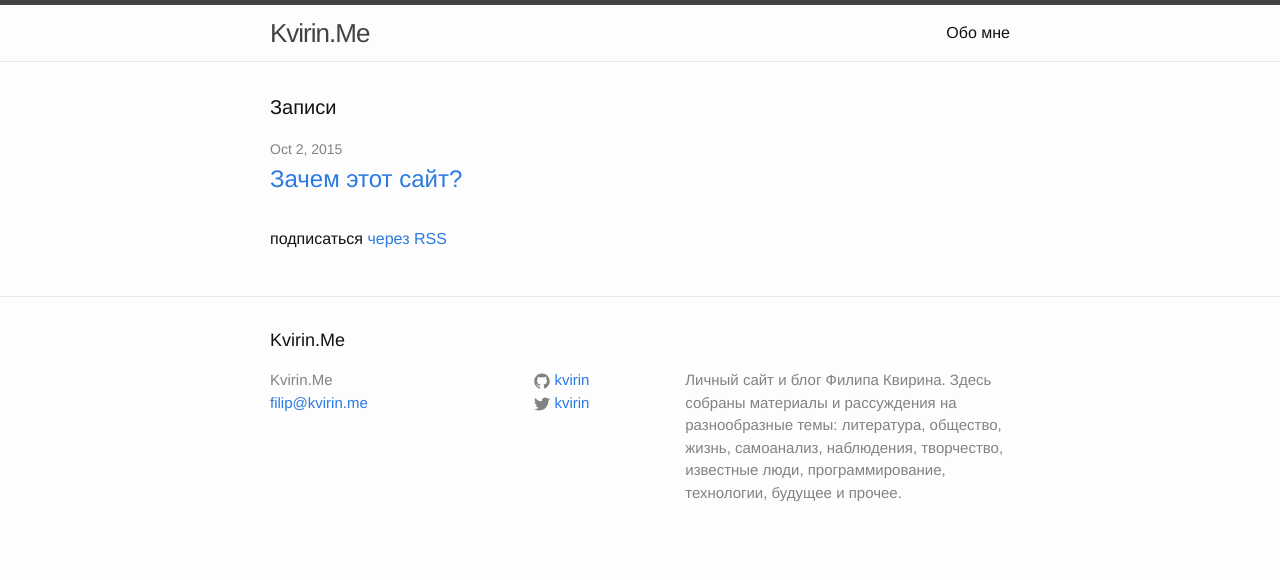
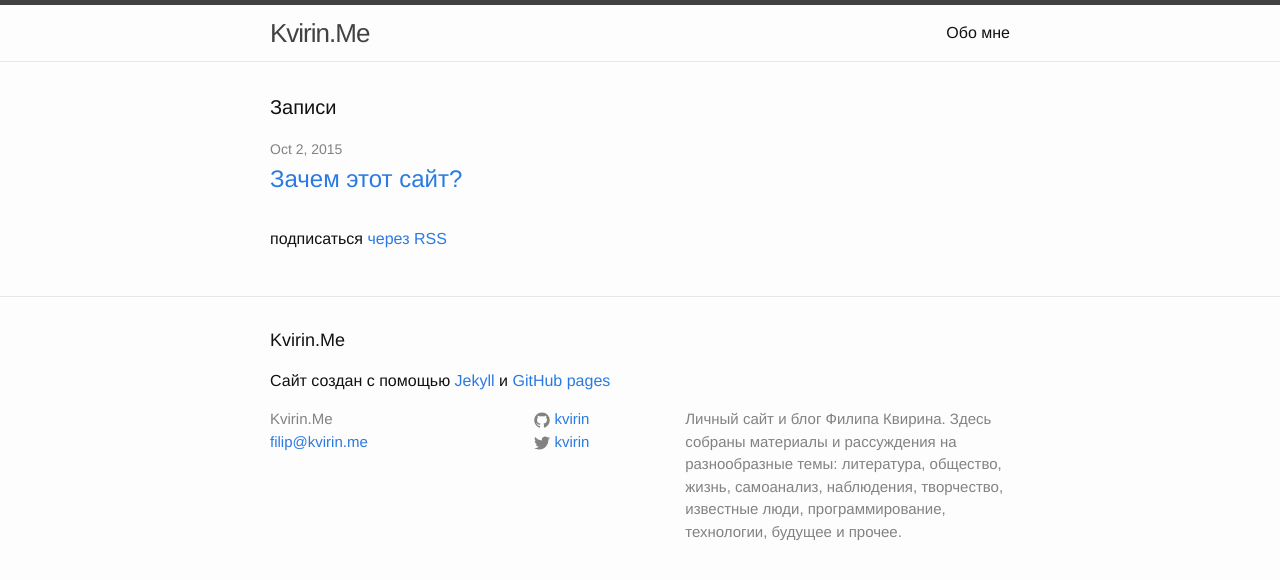
Before and after one commit to kvirin/blog, a Jekyll site: the page built from index.html, in a window 1280 px wide. Shown: the top 580 px of the page. Built offline with Jekyll 4.4.1, drawn with Linux system fonts in a browser that asks for light colours.

Commit message:
Add to footer links to jekyll and github pages

```diff
--- a/_includes/footer.html
+++ b/_includes/footer.html
@@ -3,6 +3,8 @@
   <div class="wrapper">
 
     <h2 class="footer-heading">{{ site.title }}</h2>
+
+    <p>Сайт создан с помощью <a href="https://jekyllrb.com/">Jekyll</a> и <a href="https://pages.github.com/">GitHub pages</a>
 
     <div class="footer-col-wrapper">
       <div class="footer-col  footer-col-1">
```
